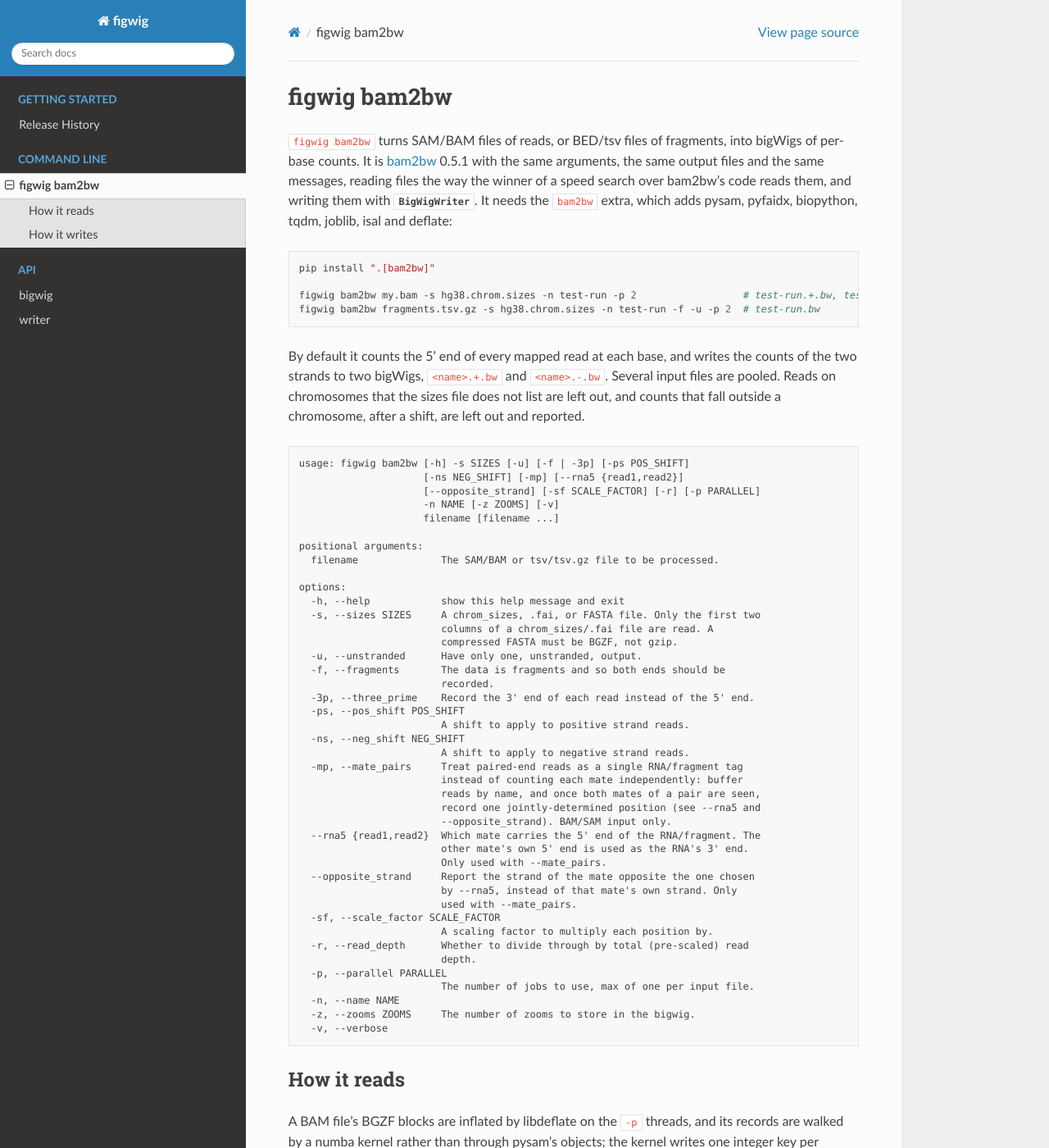
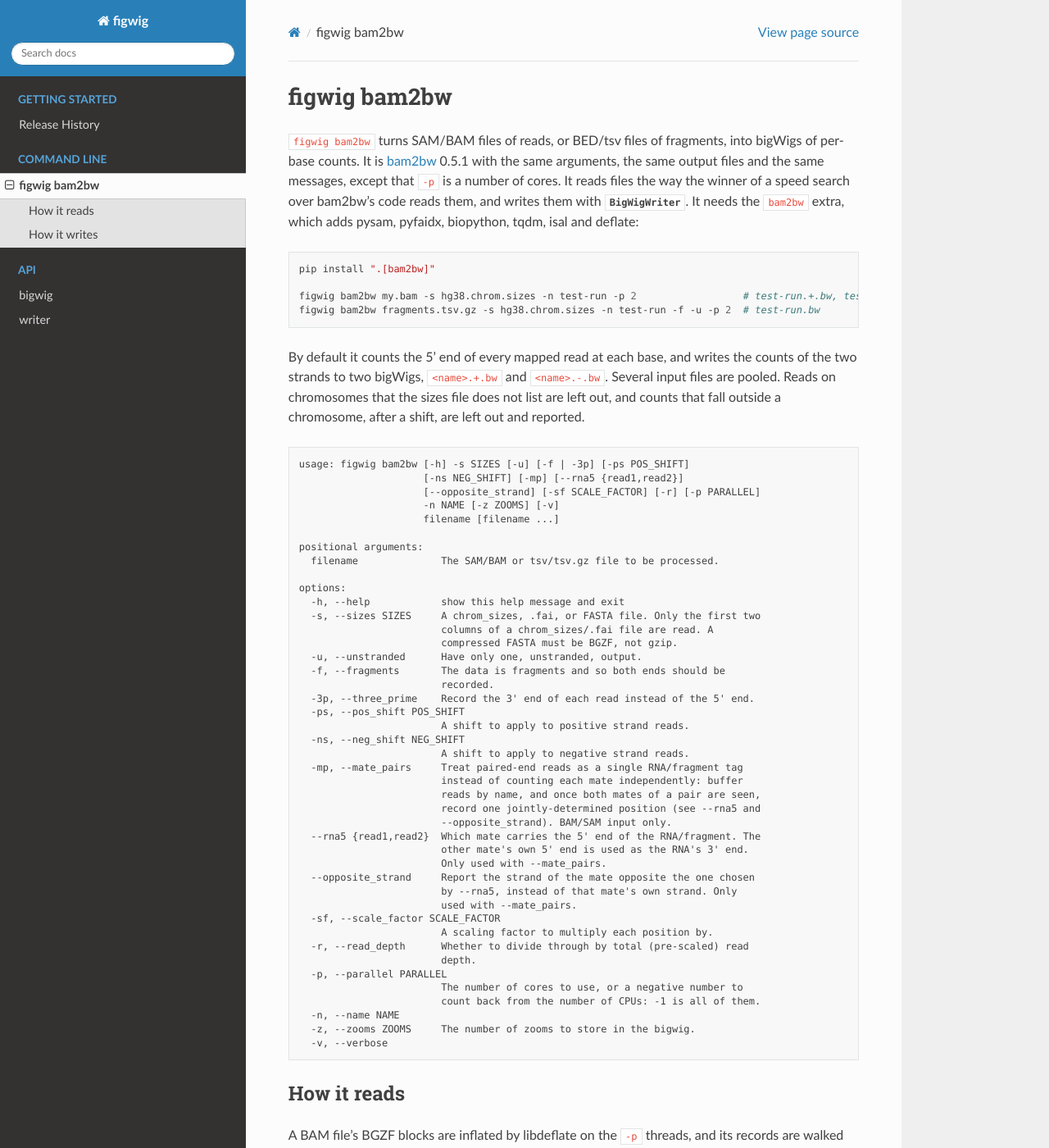
Before and after one commit to jmschrei/figwig, a Sphinx documentation site: the page built from docs/bam2bw.rst, in a window 1280 px wide and 1400 px high. Shown: the whole window at 82% size. Built offline with Sphinx 7.4.7 and the Read the Docs theme 3.1.0, drawn with Linux system fonts in a browser that asks for light colours; some of the changed text lies outside the part shown.

Commit message:
DOC -p as a number of cores, and which files are read where
The README, the command's page and the release notes say that files the
fast readers take are read one after another on every core (three BAMs
of 2.4, 1.8 and 0.45 GB took 7.1 s at -p 3, against 11.1 s with a process
per file), that SAM-like files go to a pool of processes, and what a
negative -p means. joblib leaves the list of the extra's packages, and the
page's copy of the help text has -p's new line.

Co-Authored-By: Claude Opus 5.5 <noreply@anthropic.com>

```diff
--- a/docs/bam2bw.rst
+++ b/docs/bam2bw.rst
@@ -4,10 +4,11 @@ figwig bam2bw
 ``figwig bam2bw`` turns SAM/BAM files of reads, or BED/tsv files of fragments,
 into bigWigs of per-base counts. It is `bam2bw
 <https://github.com/jmschrei/bam2bw>`_ 0.5.1 with the same arguments, the same
-output files and the same messages, reading files the way the winner of a
-speed search over bam2bw's code reads them, and writing them with
-:class:`~figwig.BigWigWriter`. It needs the ``bam2bw`` extra, which adds
-pysam, pyfaidx, biopython, tqdm, joblib, isal and deflate:
+output files and the same messages, except that ``-p`` is a number of cores.
+It reads files the way the winner of a speed search over bam2bw's code reads
+them, and writes them with :class:`~figwig.BigWigWriter`. It needs the
+``bam2bw`` extra, which adds pysam, pyfaidx, biopython, tqdm, isal and
+deflate:
 
 .. code-block:: bash
 
@@ -62,7 +63,8 @@ chromosome, after a shift, are left out and reported.
       -r, --read_depth      Whether to divide through by total (pre-scaled) read
                             depth.
       -p, --parallel PARALLEL
-                            The number of jobs to use, max of one per input file.
+                            The number of cores to use, or a negative number to
+                            count back from the number of CPUs: -1 is all of them.
       -n, --name NAME
       -z, --zooms ZOOMS     The number of zooms to store in the bigwig.
       -v, --verbose
@@ -75,13 +77,22 @@ its records are walked by a numba kernel rather than through pysam's objects;
 the kernel writes one integer key per counted position, and sorting the keys
 and counting the runs of equal keys gives each chromosome's counts. A BED/tsv
 file is scanned by a numba kernel, on the ``-p`` threads when it is BGZF or not
-compressed. bam2bw gives each file one process, and at most one process per
-file; here the threads ``-p`` leaves over go to each file.
+compressed.
 
 A file these readers would not read exactly as htslib, or bam2bw's own loop
 over lines, would read it is read by bam2bw's pysam or line loop instead, so
 that its result, or its error, is bam2bw's: a SAM file, ``--mate_pairs``, a
 remote file, or a malformed record or line.
+
+``-p`` is a number of cores, where bam2bw takes it as a number of processes,
+one per file at most. Files the fast readers take are read one after another,
+each on every core: three BAMs of 2.4, 1.8 and 0.45 GB took 7.1 s at ``-p 3``,
+against 11.1 s with a process per file on one core each. Files that are read
+on one thread whatever ``-p`` is (SAM, ``--mate_pairs``, remote files, and
+gzipped BED/tsv files that are not BGZF) are read by a pool of processes, one
+per file up to ``-p``, while the other files are read on the cores the pool
+leaves. A negative ``-p`` counts back from the number of CPUs, so that ``-1`` is
+all of them, and ``-p 0`` is an error.
 
 How it writes
 -------------
--- a/docs/whats_new.rst
+++ b/docs/whats_new.rst
@@ -26,7 +26,7 @@ Highlights
 
 	- Written files are laid out as libBigWig, pyBigWig's writer, lays them out, and a file of intervals, or of single bases as windows of width 1, written with ``missing=numpy.nan``, without zoom levels and with zlib at level 6, is pyBigWig's byte for byte. Where libBigWig writes a wrong value, figwig writes the correct one: the header's maximum when the first value is the largest or no value is positive, the end of the last fixedStep block of each call, which libBigWig puts 6 bases past it, and the sum and sum of squares of the last zoom record of each zoom block, which libBigWig leaves at 0. libBigWig's empty blocks are not written, and zoom levels go on past a level that is no smaller than the one before it, where libBigWig stops.
 
-	- ``figwig bam2bw``, a command, is bam2bw 0.5.1 with the same arguments, outputs and messages, reading files as the winner of a speed search over bam2bw's code reads them, a BAM file with libdeflate and a numba kernel on the ``-p`` threads and a BED/tsv file with a numba kernel, and writing the counts with ``BigWigWriter``, with libdeflate at level 1. Its bigWigs hold bam2bw's entries, but not its bytes, and ``-z`` writes figwig's zoom levels. It needs the new ``bam2bw`` extra.
+	- ``figwig bam2bw``, a command, is bam2bw 0.5.1 with the same arguments, outputs and messages, reading files as the winner of a speed search over bam2bw's code reads them, a BAM file with libdeflate and a numba kernel on the ``-p`` threads and a BED/tsv file with a numba kernel, and writing the counts with ``BigWigWriter``, with libdeflate at level 1. Its bigWigs hold bam2bw's entries, but not its bytes, and ``-z`` writes figwig's zoom levels. ``-p`` is a number of cores: files are read one after another, each on every core, and files read on one thread (SAM, ``--mate_pairs``, remote files, gzipped BED/tsv files that are not BGZF) by a pool of processes alongside them. It needs the new ``bam2bw`` extra.
 
 	- Tested on Linux with Python 3.10 to 3.14, and on macOS and Windows with Python 3.10 and 3.13. On Windows, which has no ``os.pread`` and where neither zlib's library nor libdeflate's functions can be loaded, blocks are read by seeking the file, and decompressed and compressed by Python's zlib module, with the same values.
 
```
Also changed, not shown: README.md (+19 -11 lines).
